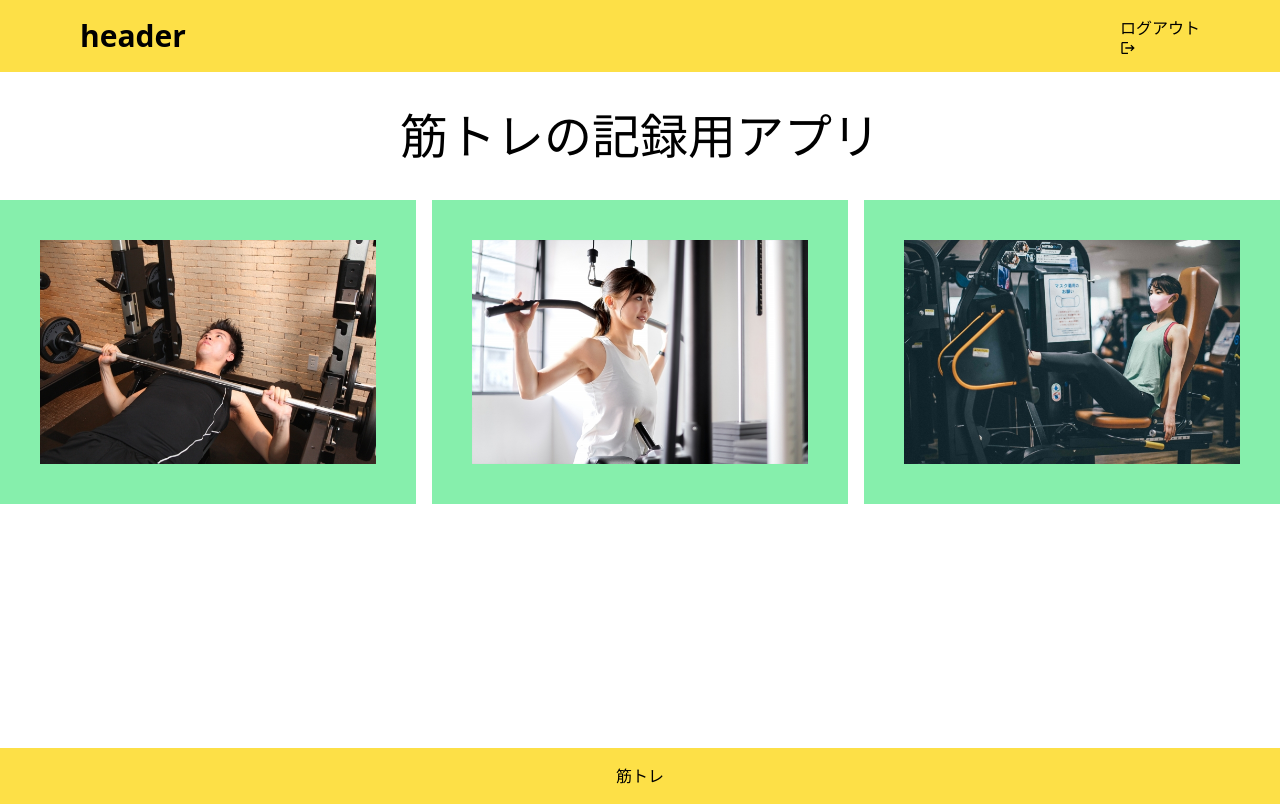
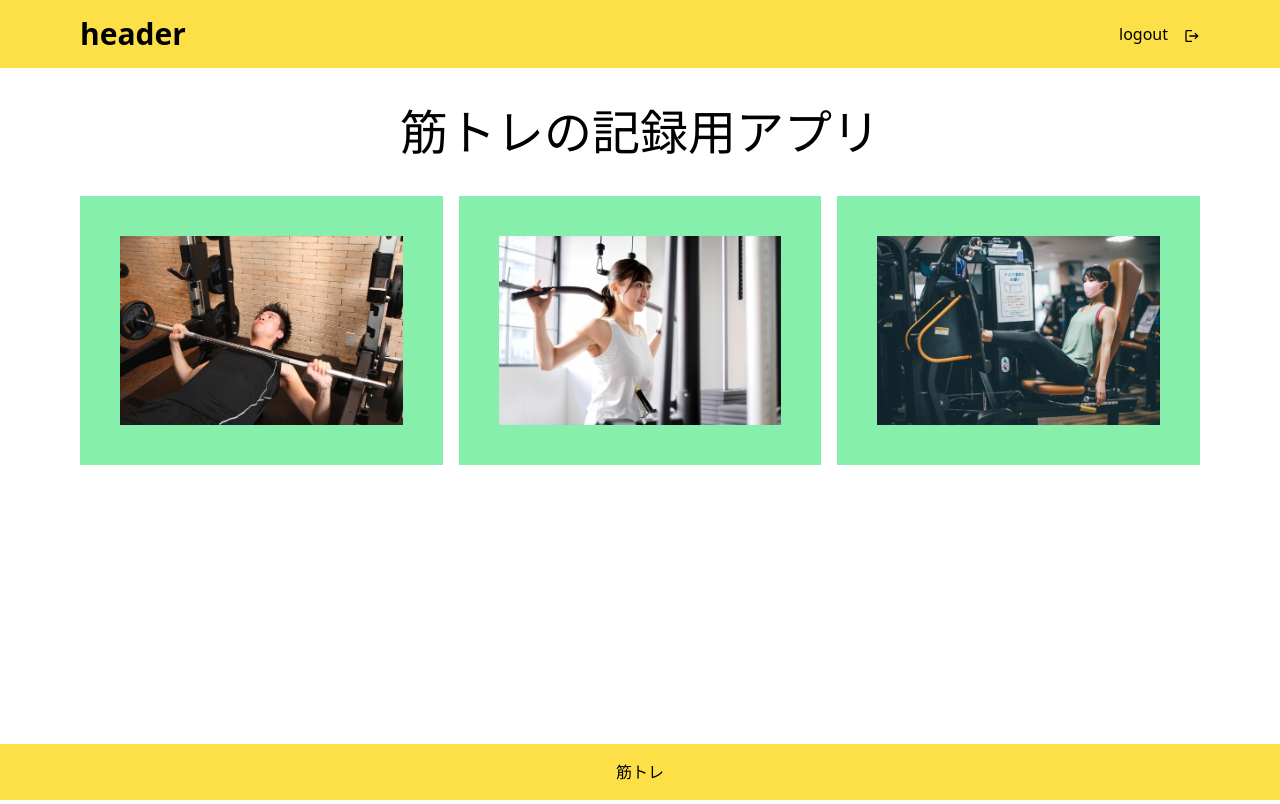
Before and after one commit to gyan-pg/new-project, a React (Create React App) app: page /main in a window 1280 px wide. Built offline with nearby package versions, Linux system fonts and the light colour scheme; no server answers; sample sign-in values are in the browser's storage.

Commit message:
topページを作成する前の下準備

```diff
--- a/package.json
+++ b/package.json
@@ -16,6 +16,7 @@
     "dayjs": "^1.11.3",
     "faker": "^6.6.6",
     "firebase": "^9.8.3",
+    "locomotive-scroll": "^4.1.4",
     "node-sass": "^7.0.1",
     "react": "^18.2.0",
     "react-chartjs-2": "^4.2.0",
--- a/src/App.tsx
+++ b/src/App.tsx
@@ -40,20 +40,15 @@ const App: React.FC = () => {
   return (
     <>
       <article className="mx-auto">
-      <Header />
-      <FlashMessage />
-      <main className="relative" style={{ minHeight: "calc(100vh - 124px)" }}>
         <BrowserRouter>
           <Routes>
-            <Route path="/" element={<Top />} />
+            <Route path="/" element={AuthCheck ? <Navigate to="/main" /> : <Top />} />
             <Route path="/auth" element={AuthCheck ? <Navigate to="/main" /> : <Auth />}/>
             <Route path="/main" element={AuthCheck ? <Main /> : <Navigate to="/auth" />} />
             <Route path="/detail/:query" element={AuthCheck ? <Detail /> : <Navigate to="/auth" />}/>
             <Route path="*" element={<NotFound/>} />
           </Routes>
         </BrowserRouter>
-        </main>
-        <Footer />
       </article>
     </>
   );
--- a/src/component/Auth.tsx
+++ b/src/component/Auth.tsx
@@ -7,6 +7,9 @@ import { auth } from "../firebase";
 import { createUserWithEmailAndPassword, signInWithEmailAndPassword, updateProfile } from "firebase/auth";
 import { Link } from "react-router-dom";
 import Loading from "./Loading";
+import Header from "./Header";
+import FlashMessage from "./FlashMessage";
+import Footer from "./Footer";
 
 const Auth = () => {
 
@@ -120,6 +123,10 @@ const Auth = () => {
 
 
   return (
+    <>
+    <Header />
+    <main className="relative" style={{ minHeight: "calc(100vh - 124px)" }}>
+    <FlashMessage />
     <section className="mx-auto w-80 pt-20">
       {AuthCheck ? <Link to="/main">main</Link> : ""}
       <h2 className="text-center">{changeForm ? "LOGIN": "REGISTER"}</h2>
@@ -149,6 +156,9 @@ const Auth = () => {
       </div>
       {loadingFlg ? <Loading /> : ""}
     </section>
+    </main>
+    <Footer />
+    </>
   );
 };
 
--- a/src/component/Detail.tsx
+++ b/src/component/Detail.tsx
@@ -16,6 +16,9 @@ import { addDoc, collection, deleteDoc, doc, onSnapshot, query, updateDoc, where
 import { BENCHPRESS, LEGPRESS, PULLDOWN } from "../syumokuList";
 import Chart from "./Chart";
 import ChartState from "./ChartState";
+import Header from "./Header";
+import FlashMessage from "./FlashMessage";
+import Footer from "./Footer";
 
 type ERR = {
   weight: string;
@@ -193,6 +196,9 @@ const Detail: React.FC = () => {
 
   return (
     <>
+    <Header />
+    <main className="relative" style={{ minHeight: "calc(100vh - 124px)" }}>
+    <FlashMessage />
       <div className="pt-20">
         <div className="text-center mb-4">
           <h2 className="inline-block text-center font-bold font-lg relative">{trainingTitle}<Link to={"/main"}><button className={styles.nav}>前</button></Link></h2>
@@ -230,6 +236,8 @@ const Detail: React.FC = () => {
           </section>
         </div>
       </div>
+      </main>
+      <Footer />
     </>
   );
 };
--- a/src/component/Header.tsx
+++ b/src/component/Header.tsx
@@ -11,8 +11,8 @@ const Header = () => {
   return (
     <>
       <header className="bg-yellow-300 flex py-4 justify-between items-center">
-        <h1 className="text-3xl font-bold ml-20">header</h1>
-        {login ? <button className="mr-20" onClick={() => signOut(auth)}>ログアウト<MdLogout/></button> : ""}
+        <Link to="/"><h1 className="text-3xl font-bold ml-20">header</h1></Link>
+        {login ? <button className="mr-20" onClick={() => signOut(auth)}>logout<MdLogout className="inline-block ml-4"/></button> : ""}
       </header>
     </>
   );
--- a/src/component/Main.tsx
+++ b/src/component/Main.tsx
@@ -5,10 +5,16 @@ import benchPress from "../images/bench_press.jpeg";
 import pullDown from "../images/pull_down.jpg";
 import legPress from "../images/leg_press.jpeg";
 import { BENCHPRESS, LEGPRESS, PULLDOWN } from "../syumokuList";
+import Header from "./Header";
+import FlashMessage from "./FlashMessage";
+import Footer from "./Footer";
 
 const Main = () => {
   return (
-    <main className="container mx-auto">
+    <>
+      <Header />
+      <main className="relative px-20" style={{ minHeight: "calc(100vh - 124px)" }}>
+        <FlashMessage />
         <section className="text-center">
           <h1 className="py-10 text-5xl">筋トレの記録用アプリ</h1>
         </section>
@@ -24,6 +30,8 @@ const Main = () => {
           </Link>
         </section>
       </main>
+      <Footer />
+    </>
   );
 };
 
--- a/src/component/Top.tsx
+++ b/src/component/Top.tsx
@@ -1,12 +1,21 @@
 import React from "react";
+import styles from "top.module.scss";
 import { Link } from "react-router-dom";
+
 
 const Top = () => {
 
   return (
     <>
+      <main className="relative">
+      <section className="w-full">
+        <div className="">
+
+        </div>
       <Link to="/auth">ログイン / サインイン</Link>
       <div>top</div>
+      </section>
+      </main>
     </>
   );
 };
```
Also changed, not shown: src/cssModules/top.module.scss (added), 1 other file (tests, documents, lock files or other folders). Lines whose indentation alone changed are shown as unchanged.
